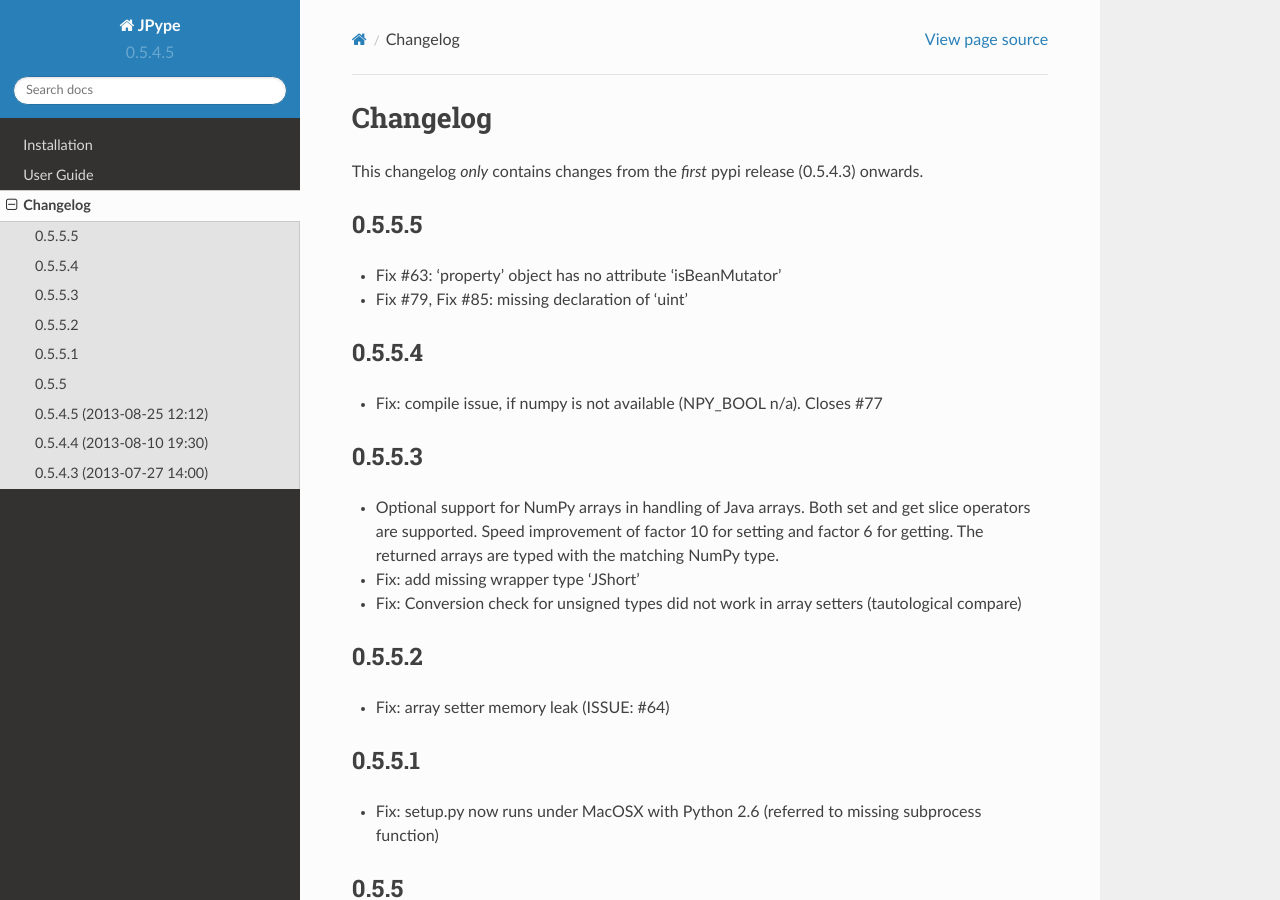
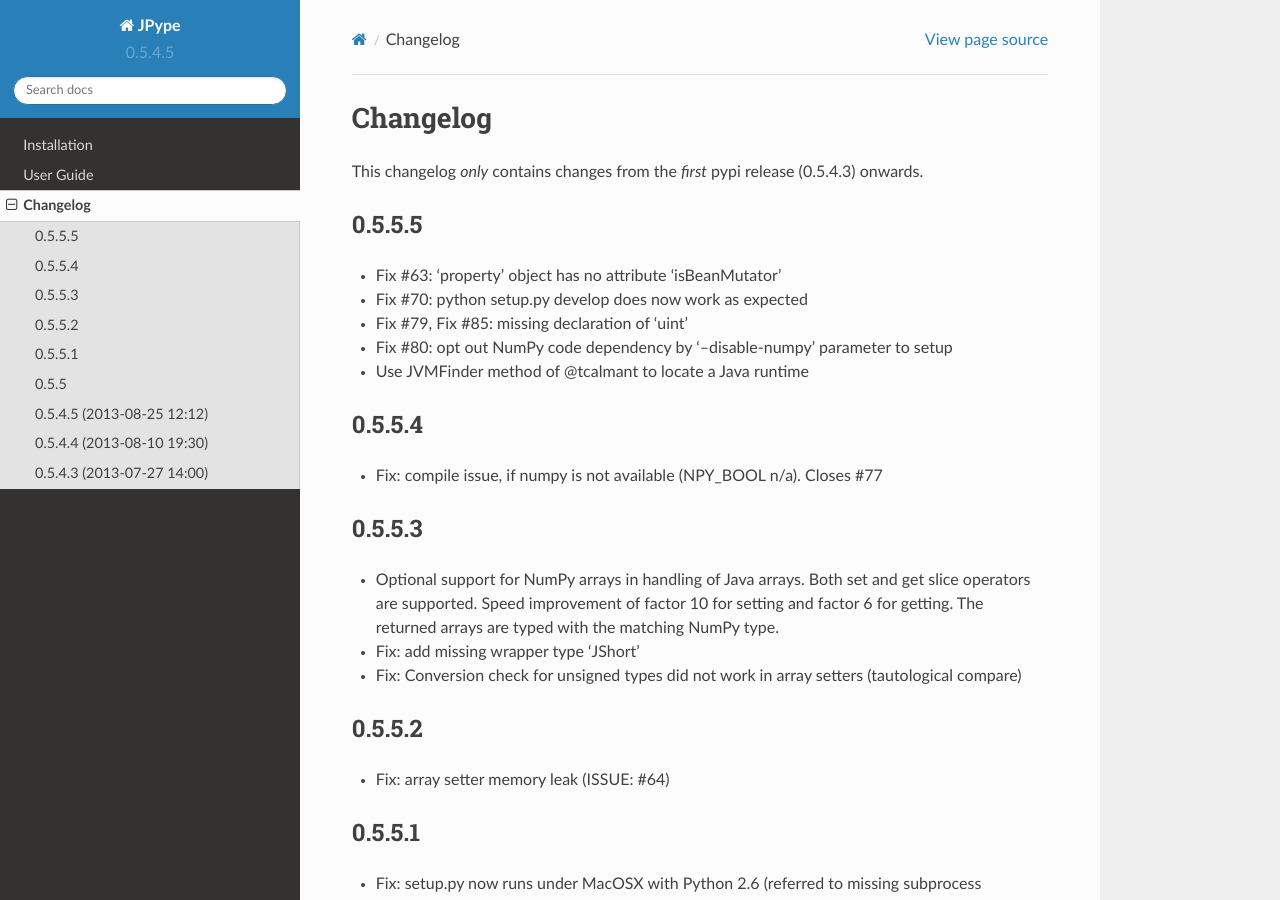
Before and after one commit to jpype-project/jpype, a Sphinx documentation site: the page built from doc/CHANGELOG.rst, in a window 1280 px wide and 900 px high. Built offline with Sphinx 7.4.7 and the Read the Docs theme 2.0.0, drawn with Linux system fonts in a browser that asks for light colours.

Commit message:
[Changelog] added some entries for 0.5.5.5

```diff
--- a/doc/CHANGELOG.rst
+++ b/doc/CHANGELOG.rst
@@ -5,9 +5,11 @@ This changelog *only* contains changes from the *first* pypi release (0.5.4.3) o
 
 0.5.5.5
 -------
-
 * Fix #63: 'property' object has no attribute 'isBeanMutator'
+* Fix #70: python setup.py develop does now work as expected
 * Fix #79, Fix #85: missing declaration of 'uint'
+* Fix #80: opt out NumPy code dependency by '--disable-numpy' parameter to setup
+* Use JVMFinder method of @tcalmant to locate a Java runtime
 
 0.5.5.4
 -------
```
